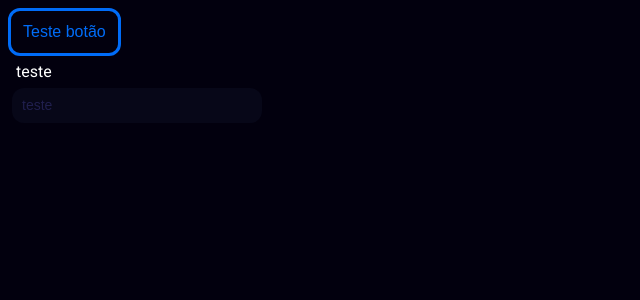
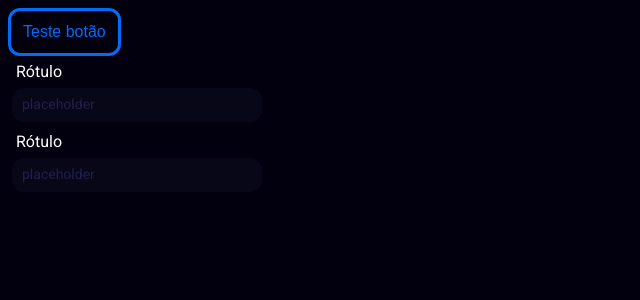
Before and after one commit to RodrigoDGoulart/scrum-manager-frontend, a React (Vite) app: page / in a window 1280 px wide. Shown: the top 300 px of the page, without its empty margins (0-640 px from the left). Built offline with nearby package versions, Linux system fonts and the light colour scheme.

Commit message:
Implementação de tipagens do componente Campo

```diff
--- a/package.json
+++ b/package.json
@@ -9,9 +9,11 @@
     "preview": "vite preview"
   },
   "dependencies": {
+    "@types/react-input-mask": "^3.0.2",
     "classnames": "^2.3.2",
     "react": "^18.2.0",
     "react-dom": "^18.2.0",
+    "react-input-mask": "^2.0.4",
     "react-router-dom": "^6.5.0",
     "sass": "^1.57.0"
   },
--- a/src/App.tsx
+++ b/src/App.tsx
@@ -3,13 +3,21 @@ import { Btn } from "./components/Btn/btn";
 import styles from './App.module.scss';
 
 export default function App() {
+
+
+
   return (
     <div>
       <Btn comBorda={true}>
         Teste botão
       </Btn>
 
-      <Campo className={styles.inserir} placeholder='teste'>teste</Campo>
+      <Campo className={styles.inserir} placeholder='placeholder' type="date" mask="99/99/9999" handleValor={(data: Date) => {
+        console.log(`data: ${data}`)
+      }}>
+        Rótulo
+      </Campo>
+      <Campo className={styles.inserir} placeholder='placeholder'>Rótulo</Campo>
     </div>
   )
 }
--- a/src/components/Campo/Campo.module.scss
+++ b/src/components/Campo/Campo.module.scss
@@ -18,15 +18,25 @@
     padding: 10px;
     border-radius: 12px;
     color: white;
+    line-height: 14px;
 }
 
 .campo::placeholder {
+    font-family: 'Roboto', sans-serif;
     color: $dark-blue-500;
     font-size: 14px;
 }
 
 .campo:focus {
-    border: 2px solid  $dark-blue-500;
+    border: 2px solid $dark-blue-500;
     padding: 8px;
     outline: none;
 }
+
+.campo::-webkit-calendar-picker-indicator {
+    display: none;
+}
+
+.semValor {
+    color: $dark-blue-500;
+}
--- a/src/components/Campo/campo.tsx
+++ b/src/components/Campo/campo.tsx
@@ -1,13 +1,38 @@
-import { HTMLAttributes } from 'react';
+import { HTMLAttributes, useState } from 'react';
 import styles from './Campo.module.scss';
 import classNames from 'classnames';
+import ReactInputMask from 'react-input-mask';
 
 interface Props extends HTMLAttributes<HTMLInputElement> {
-    type?: 'text' | 'email' | 'password' | undefined
+    type?: 'text' | 'email' | 'password' | 'date' | undefined
+    mask?: string
+    handleValor?: Function
 }
 
 export const Campo = (props :Props) => {
-    let type = props.type === undefined ? 'text' : props.type
+    const [valor, setValor] = useState('')
+
+    let handleCampo = (e:any) => {
+        setValor(e.target.value);
+        if (props.type === 'date') {
+            let valorArray = valor.split('/');
+            console.log(valorArray)
+            let data = new Date(Number(valorArray[2]), (Number(valorArray[1]) - 1), Number(valorArray[0]))
+            if (props.handleValor) props.handleValor(data);
+        } else {
+            if (props.handleValor) props.handleValor(valor);
+        }
+    }
+
+    let type;
+    switch(props.type) {
+        case 'date':
+        case undefined:
+            type = 'text';
+            break;
+        default:
+            type = props.type
+    }
 
     return(
             <label className={classNames({
@@ -15,10 +40,16 @@ export const Campo = (props :Props) => {
                 [`${props.className}`]: true
             })}>
                 <p className={styles.rotulo}>{props.children}</p>
-            <input
-            className={styles.campo}
+                <ReactInputMask
+                mask={props.mask === undefined ? '' : props.mask}
                 placeholder={props.placeholder}
                 type={type}
+                onChange={handleCampo}
+                value={valor}
+                className={classNames({
+                    [styles.campo]: true,
+                    [styles.semValor]: valor === ''
+                })}
                 />
             </label>
     )
```
Also changed, not shown: 1 other file (tests, documents, lock files or other folders). Lines whose indentation alone changed are shown as unchanged.
